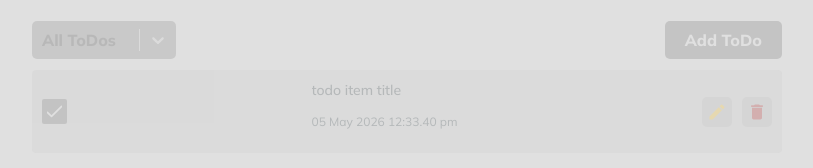
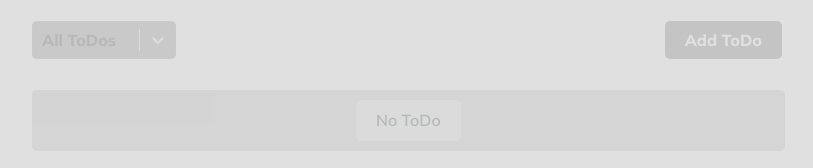
Before and after one commit to MAbdurahman/redux-todo-app, a React (Vite) app: page / in a window 1280 px wide. Shown: the part 132-300 px from the top of the page, without its empty margins (233-1046 px from the left). Built offline with nearby package versions, Linux system fonts and the light colour scheme.

Commit message:
Update layout/MainContent/index.jsx and styles

```diff
--- a/src/components/TodoItem/index.jsx
+++ b/src/components/TodoItem/index.jsx
@@ -6,7 +6,6 @@ import {useDispatch} from 'react-redux';
 import CheckButton from '../CheckButton/index.jsx';
 import {getClasses} from '../../assets/utils/functionsUtils.js';
 import styles from './TodoItem.module.css';
-
 
 const child = {
    hidden: {y: 20, opacity: 0},
--- a/src/layout/MainContent/MainContent.module.css
+++ b/src/layout/MainContent/MainContent.module.css
@@ -22,16 +22,29 @@
       padding: 1.5rem;
    }
 }
+.emptyTextWrapper {
+   position: relative;
+   top: 0;
+   left: -20px;
+   right: 0;
+   width: 106%;
+   display: flex;
+   align-items: center;
+   justify-content: center;
+   text-align: center;
+   padding: 1rem 2rem;
+   background-color: var(--color-neutral-300);
+   border-radius: 5px;
+}
 .emptyText {
    width: max-content;
    height: auto;
    margin: 0 auto;
-   padding: 0.5rem 1rem;
-
+   padding: 1rem 2rem;
    font-size: 1.6rem;
-   font-weight: 500;
+   font-weight: 600;
    text-align: center;
-   color: var(--color-neutral-500);
+   color: var(--color-augmented-800);
    border-radius: 5px;
-   background-color: var(--color-neutral-300);
+   background-color: var(--color-neutral-200);
 }
--- a/src/layout/MainContent/index.jsx
+++ b/src/layout/MainContent/index.jsx
@@ -1,4 +1,4 @@
-import React from 'react';
+import React, {useMemo} from 'react';
 import { AnimatePresence, motion } from 'framer-motion';
 import { useSelector } from 'react-redux';
 import TodoItem from '../../components/TodoItem/index.jsx';
@@ -23,11 +23,40 @@ const child = {
 };
 
 export default function MainContent() {
+   /*************************** variables ***************************/
+   const todoList = useSelector(state => state.todo.todoList);
+   const filterStatus = useSelector(state => state.todo.filterStatus);
+   const sortedTodoList = [...todoList];
+
+   /*************************** functions ***************************/
+   sortedTodoList.sort((a, b) => new Date(b.time) - new Date(a.time));
+
+   const filteredTodoList = sortedTodoList.filter(item => {
+      if (filterStatus === 'all') {
+         return true;
+      }
+      return item.status = filterStatus;
+   });
 
    return (
-      <div>
-         <TodoItem />
-      </div>
+      <motion.div
+         className={styles.contentWrapper}
+         variants={container}
+         initial='hidden'
+         animate='visible'
+      >
+         <AnimatePresence>
+            {filteredTodoList && filteredTodoList.length > 0 ? (
+               filteredTodoList.map(todo => (
+                  <TodoItem key={todo.id} todo={todo} />
+               ))
+            ) : (
+               <motion.div variants={child} className={styles.emptyTextWrapper}>
+                  <h4 className={styles.emptyText}>{'No ToDo'}</h4>
+               </motion.div>
+            )}
+         </AnimatePresence>
+      </motion.div>
 
    );
 }
```
